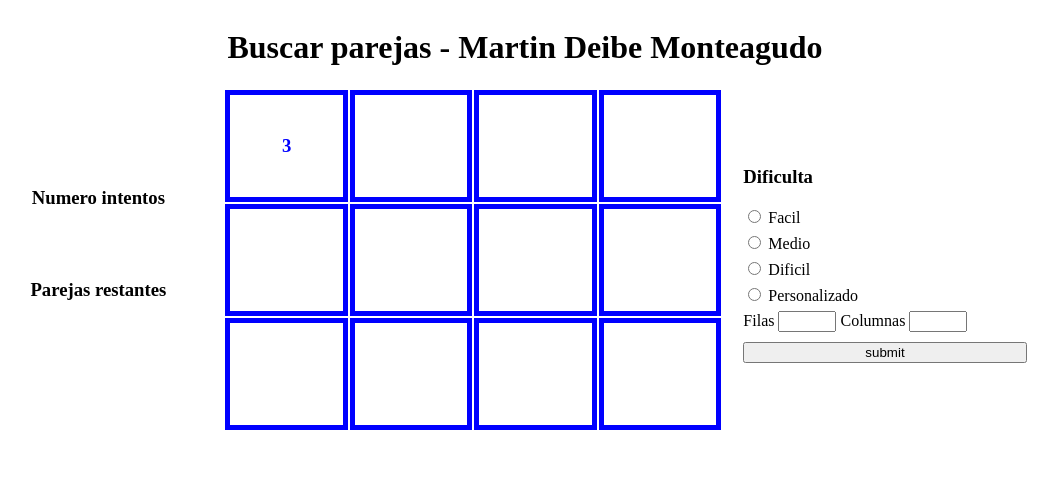
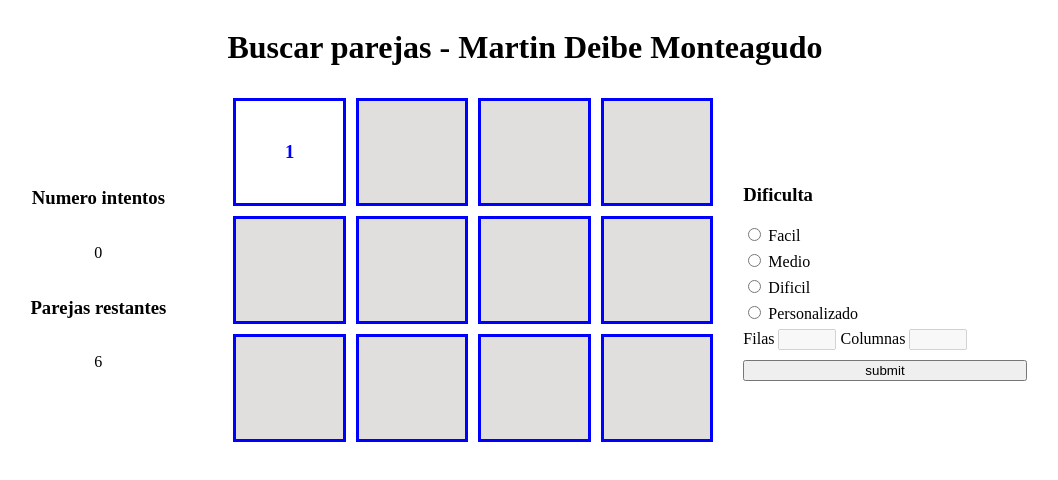
Before and after one commit to MartinDeibe02/EjercicioJavaScriptMDM, a plain HTML site: page index.html in a window 1280 px wide. Both pictures are taken after a click on the element 401 px from the left and 145 px from the top of the page. Shown: the whole page, without its empty margins (115-1173 px from the left). Drawn offline with Linux system fonts and the light colour scheme.

Commit message:
Creado generar parejas + getWinner

```diff
--- a/css/style.css
+++ b/css/style.css
@@ -4,7 +4,7 @@ body{
 }
 
 #name{
-    align-self: center;
+    text-align: center;
 }
 
 #game-try{
@@ -24,18 +24,25 @@ body{
 
 table{
     width: 100%;
+    border-spacing: 10px;
+
 }
 
 td{
-    border: 5px solid blue;
+    border: 3px solid blue;
     height: 100px;
-    background-color: white;
+    background-color: rgb(225, 222, 222);
     width: 100px;
     text-align: center;
+
 }
 
 #gamePanel{
     width: 500px;
+}
+
+#gamePanel p{
+    text-align: center;
 }
 
 #div-form{
@@ -68,4 +75,5 @@ input[type="submit"]{
 
 .pulsado{
     color: blue;
+    background-color: white;
 }
--- a/index.html
+++ b/index.html
@@ -8,7 +8,10 @@
     <title>Document</title>
 </head>
 <body>
-    <h1 id="name">Buscar parejas - Martin Deibe Monteagudo</h1>
+    <header>
+        <h1 id="name">Buscar parejas - Martin Deibe Monteagudo</h1>
+
+    </header>
 
     <div id="game-pane">
         <div id="game-try">
@@ -39,6 +42,8 @@
 
                 </tr>
             </table>
+            <p id="msg-confirm"></p>
+
         </div>
             <div id="div-form">
                 <h3 id="dificultad">Dificulta</h3>
@@ -65,9 +70,9 @@
 
                     <div>
                         <label for="filas">Filas</label>
-                        <input type="text" name="filas" id="filas">
+                        <input type="text" name="filas" id="filas" disabled>
                         <label for="columnas">Columnas</label>
-                        <input type="text" name="columnas" id="columnas">
+                        <input type="text" name="columnas" id="columnas" disabled>
                         <input type="submit" value="submit">
 
                     </div>
@@ -76,6 +81,6 @@
     </div>
 </body>
 
-<script src="./javascript/index.js"></script>
+<script class="abc" src="./javascript/index.js"></script>
 
 </html>
--- a/javascript/index.js
+++ b/javascript/index.js
@@ -2,7 +2,7 @@ const casillas_td = document.getElementsByTagName("td");
 const tabla = document.getElementById("tabla");
 const msg = document.getElementById("msg");
 const msgRestante = document.getElementById("restante");
-
+const msgConfirm = document.getElementById("msg-confirm");
 const numFilas=tabla.rows.length;
 const numColumnas=tabla.rows[0].cells.length;
 
@@ -11,18 +11,22 @@ let last;
 let intentos = 0;
 let restante;
 
+
 // Itera las filas
 for (let i = 0; i < numFilas; i++) {
     const fila = tabla.rows[i];
     for (let j = 0; j < fila.cells.length; j++) {
         const casilla = fila.cells[j];
-        casilla.setAttribute("numero", randomNumber(1,10));
+        msg.innerHTML = intentos;
+
+        console.log(casilla);
         //onClick de cada td de la tabla
         casilla.addEventListener('click', function(e) {
 
             if(lockClick == false && !casilla.classList.contains("pulsado")){
                 casilla.classList.add("pulsado");
                 casilla.innerHTML = `<h3>${casilla.getAttribute("numero")}</h3>`;
+                msgRestante.innerHTML = restante;
 
                 //si last no existe se le asigna casilla
                 if(!last){
@@ -32,10 +36,11 @@ for (let i = 0; i < numFilas; i++) {
                     lockClick = true;
                     intentos++;
                     msg.innerHTML = intentos;
+                    msgConfirm.innerHTML = "Los numeros destapados no son iguales"
 
-
-                //Timeout para ocultar texto de casillas
+                //Timeot para ocultar texto de casillas
                 setTimeout(() => {
+                    msgConfirm.innerHTML = "";
                     last.innerHTML="";
                     last.classList.remove("pulsado");
                     last = undefined;
@@ -44,19 +49,64 @@ for (let i = 0; i < numFilas; i++) {
                     lockClick = false;
                 }, 1000);
 
-                //Si coinciden
                 }else{
                     intentos++;
-                    last= undefined
+                    last= undefined;
+                    restante--;
+                    msgRestante.innerHTML = restante;
                     msg.innerHTML = intentos;
+                    msgConfirm.innerHTML = "Las numeros destapados son iguales"
+                        setTimeout(() => {
+                            msgConfirm.innerHTML = "";
+                        }, 1000);
                 }
+                getWinner();
             }
         });
-
     }
 }
 
+//generar parejas
+for (let i = 0; i < (numFilas * numColumnas) / 2; i++) {
+    generarPareja(i+1);
+    restante = i+1;
+}
+msgRestante.innerHTML = restante;
 
+function generarPareja(value) {
+    let pareja = 0;
+    while (pareja < 2) {
+    //Numero random de fila y columna
+    const fila = randomNumber(0, tabla.rows.length);
+    const columna = randomNumber(0, tabla.rows[0].cells.length);
+    //Asignar valores si la casilla seleccionada esta vacia
+    if (tabla.rows[fila].cells[columna].getAttribute("numero") == null) {
+        tabla.rows[fila].cells[columna].setAttribute("numero", value);
+        pareja++;
+    }
+}
+}
+
+//Comprobar si hay ganador
+function getWinner(){
+    //Itera por todas las casillas para ver si estan pulsadas
+    for(const casilla of casillas_td){
+        const win = casilla.classList.contains("pulsado");
+        if(win == false){
+            return;
+        }
+    }
+    //Si gana salta alerta preguntando si quiere volver a intentar
+    if (confirm("Has ganado, Quieres reintentar?")) {
+        lockClick = true;
+        location.reload();
+    } else {
+        lockClick = true;
+    }
+
+}
+
+//Funcion numero random con minimo y maximo
 function randomNumber(min, max) {
     return Math.floor(Math.random() * max) - min;
 }
```
